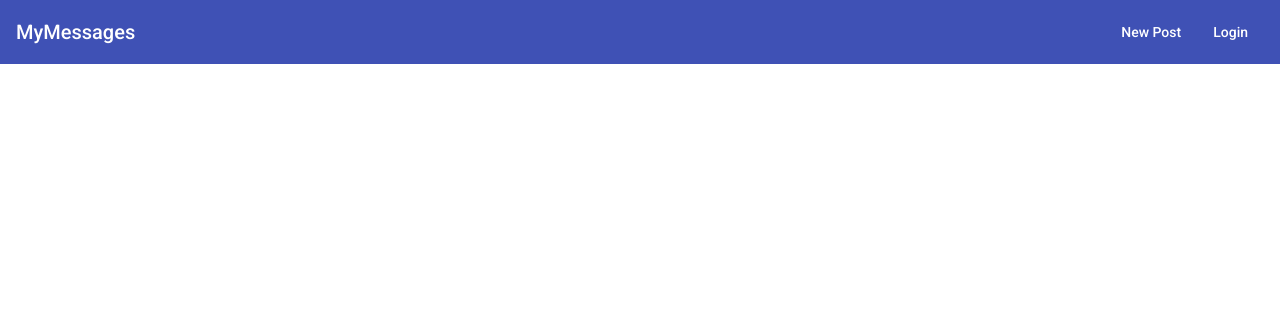
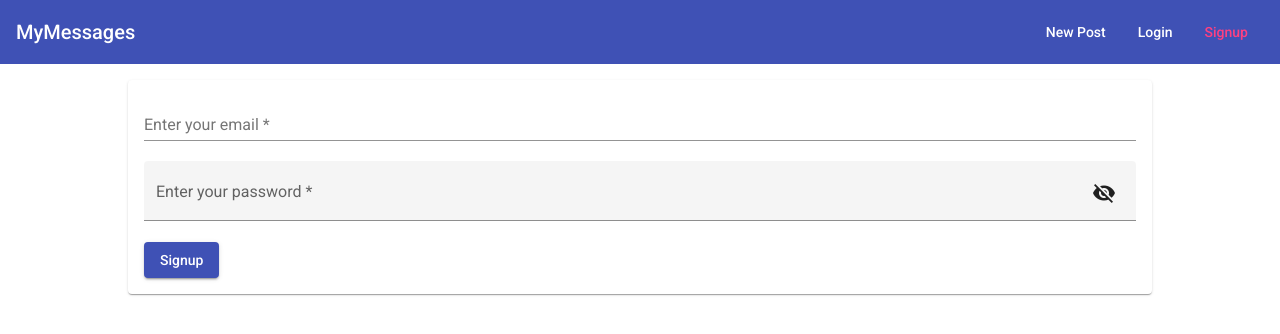
Before and after one commit to Mohamed-Ali-K/MiniSocial, an Angular app in the folder frontend/: page /signup in a window 1280 px wide. Before the commit this address led to /. Shown: the top 334 px of the page. Built offline with nearby package versions, Linux system fonts and the light colour scheme.

Commit message:
Adding the Signup Screen

```diff
--- a/frontend/src/app/app-routing.module.ts
+++ b/frontend/src/app/app-routing.module.ts
@@ -1,6 +1,7 @@
 import { NgModule } from '@angular/core';
 import { RouterModule, Routes } from '@angular/router';
 import { LoginComponent } from './auth/login/login.component';
+import { SignupComponent } from './auth/signup/signup.component';
 import { PostCreateComponent } from './posts/post-create/post-create.component';
 import { PostListComponent } from './posts/post-list/post-list.component';
 
@@ -20,6 +21,10 @@ const routes: Routes = [
   {
     path: 'login',
     component: LoginComponent
+  },
+  {
+    path: 'signup',
+    component: SignupComponent
   }
 ];
 
--- a/frontend/src/app/auth/signup/signup.component.css
+++ b/frontend/src/app/auth/signup/signup.component.css
@@ -0,0 +1,17 @@
+input.example-right-align::-webkit-outer-spin-button,
+input.example-right-align::-webkit-inner-spin-button {
+  display: none;
+}
+
+input.example-right-align {
+  -moz-appearance: textfield;
+}
+
+mat-form-field{
+  width: 100%;
+}
+
+mat-spinner {
+  margin: auto;
+  padding: auto;
+}
--- a/frontend/src/app/auth/signup/signup.component.html
+++ b/frontend/src/app/auth/signup/signup.component.html
@@ -1 +1,24 @@
-<p>signup works!</p>
+<mat-card>
+  <mat-spinner *ngIf="isLoading"></mat-spinner>
+  <form (submit)="onSignup(loginForm)"  #loginForm="ngForm"  *ngIf="!isLoading" >
+    <mat-form-field>
+      <mat-label>Enter your email</mat-label>
+      <input matInput type="email" placeholder="pat@example.com" name="email" ngModel required email #emailInput="ngModel" />
+      <mat-error *ngIf="emailInput.invalid">
+        Please enter a valid email
+      </mat-error>
+    </mat-form-field>
+
+    <mat-form-field class="example-full-width" appearance="fill">
+      <mat-label>Enter your password</mat-label>
+      <input matInput [type]="hide ? 'password' : 'text'" #passwordInput="ngModel" required name="password" ngModel >
+      <button mat-icon-button matSuffix (click)="hide = !hide" [attr.aria-label]="'Hide password'" [attr.aria-pressed]="hide">
+        <mat-icon>{{hide ? 'visibility_off' : 'visibility'}}</mat-icon>
+      </button>
+      <mat-error *ngIf="passwordInput.invalid">
+        Please enter a valid password
+      </mat-error>
+    </mat-form-field>
+    <button type="submit" mat-raised-button color="primary">Signup</button>
+  </form>
+</mat-card>
--- a/frontend/src/app/auth/signup/signup.component.ts
+++ b/frontend/src/app/auth/signup/signup.component.ts
@@ -1,4 +1,5 @@
 import { Component, OnInit } from '@angular/core';
+import { NgForm } from '@angular/forms';
 
 @Component({
   selector: 'app-signup',
@@ -6,10 +7,13 @@ import { Component, OnInit } from '@angular/core';
   styleUrls: ['./signup.component.css']
 })
 export class SignupComponent implements OnInit {
-
+  hide = true;
+  isLoading = false;
   constructor() { }
 
   ngOnInit(): void {
   }
-
+  onSignup(form: NgForm) {
+    console.log(form.value)
+  }
 }
--- a/frontend/src/app/header/header.component.html
+++ b/frontend/src/app/header/header.component.html
@@ -10,5 +10,8 @@
     <li>
       <a mat-button routerLink="/login" routerLinkActive="mat-accent" >Login</a>
     </li>
+    <li>
+      <a mat-button routerLink="/signup" routerLinkActive="mat-accent" >Signup</a>
+    </li>
   </ul>
 </mat-toolbar>
```
